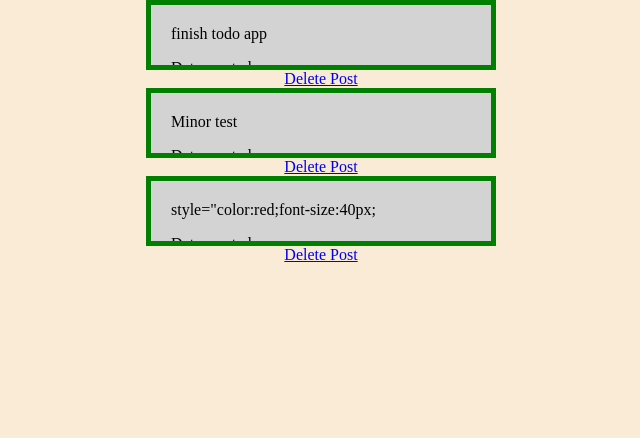
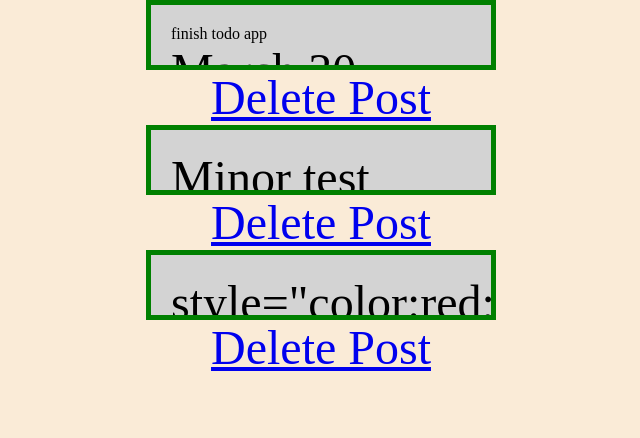
Before and after one commit to Moali97/ToDo-App, a Django app: page / in a window 1280 px wide. Shown: the part 131-569 px from the top of the page, without its empty margins (319-959 px from the left). Run offline with Django 3.2, Linux system fonts and the light colour scheme; data comes from the database, SQL or seed files in the repository; both versions use the stored data as it was after the commit.

Commit message:
Changing 'Date Created' layout

```diff
--- a/list/models.py
+++ b/list/models.py
@@ -6,4 +6,4 @@ class List(models.Model):
     date_created = models.DateField(auto_now_add=True, null=True, blank=True)
 
     def __str__(self):
-        return self.title[:250]
+        return self.title[:25]
--- a/static/css/base.css
+++ b/static/css/base.css
@@ -46,7 +46,10 @@ header{
   height:20px;
   overflow: hidden;
 }
-
+.content p{
+  float:right;
+  text-align: left;
+}
 
 .delete{
   margin: 0;
--- a/templates/home.html
+++ b/templates/home.html
@@ -13,8 +13,10 @@
 
  <div class="content">
      {{ list.title }}
-     <p>Date created</p>{{list.date_created}}
+     <br> <font size="50"> {{list.date_created}}
  </div>
+
+
 
 
 
```
Also changed, not shown: db.sqlite3.
